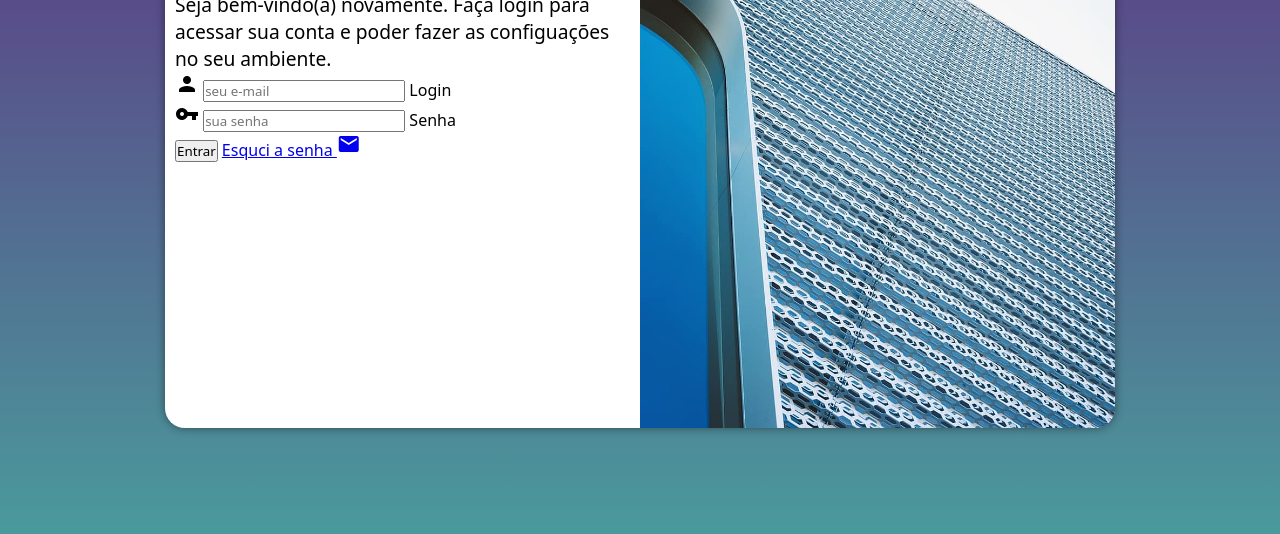
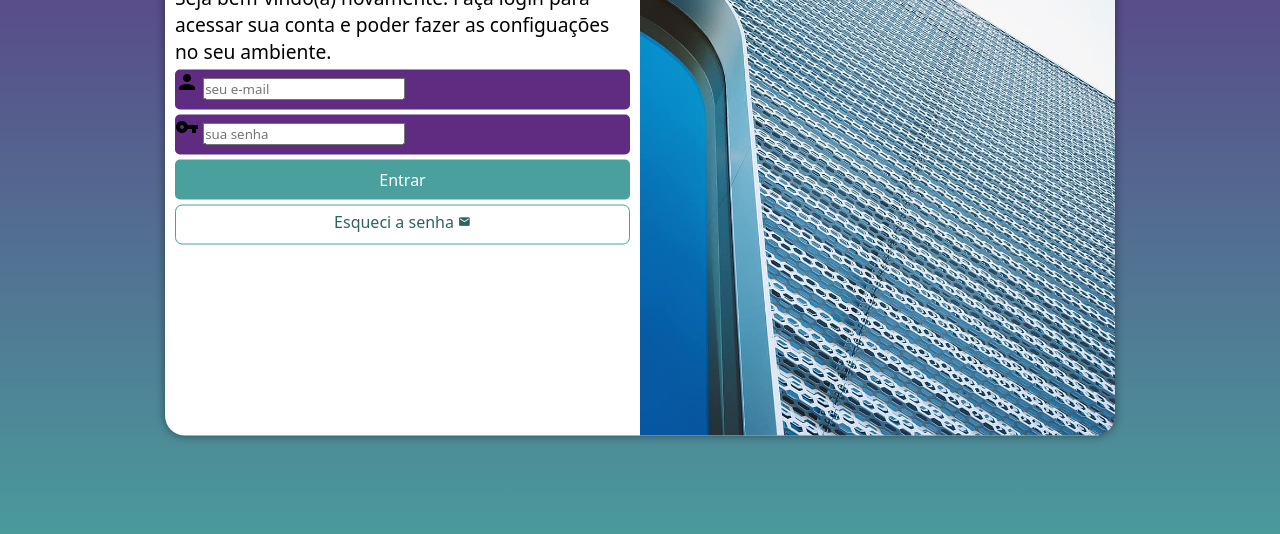
Before and after one commit to Janilene/projeto-login, a plain HTML site: page index.html in a window 1280 px wide. Shown: the part 222-756 px from the top of the page. Drawn offline with Linux system fonts and the light colour scheme.

Commit message:
formatação do formulario

```diff
--- a/estilos/style.css
+++ b/estilos/style.css
@@ -1,11 +1,9 @@
 @charset "UTF-8";
 
 /*
-
     Paleta de cores
     Verde: #49a09d
     Lilás: #5f2c82
-
 */
 
 * {
@@ -37,7 +35,7 @@ section#login {
 
     background-color: white;
     width: 250px;
-    height: 500px;
+    height: 515px;
     border-radius: 20px;
     box-shadow: 0px 0px 10px rgba(0, 0, 0, 0.450);
 
@@ -70,3 +68,55 @@ div#formulario > h1 {
 div#formulario > p {
     font-size: 1.2em;
 }
+
+form > div.campo {
+    background-color: #5f2c82;
+    display: block;
+    width: 100%;
+    height: 40px;
+    border-radius: 5px;
+    margin: 5px 0px;
+}
+
+div.campo > label {
+    display: none;
+}
+
+form > input[type=submit] {
+    display: block;
+    font-size: 1em;
+    width: 100%;
+    height: 40px;
+    background-color: #49a09d;
+    color: white;
+    border: none;
+    border-radius: 5px;
+    cursor: pointer;
+}
+
+form > input [type=submit]:hover {
+    background-color: #2d6462;
+}
+
+form > a.botao {
+    display: block;
+    text-align: center;
+    font-size: 1em;
+    width: 100%;
+    height: 40px;
+    padding-top: 5px;
+    margin-top: 5px;
+    background-color: white;
+    color: #2d6462;
+    border: 1px solid #49a09d;
+    border-radius: 7px;
+    text-decoration: none;
+}
+
+form > a.botao:hover {
+    background-color: #6cd3cf;
+}
+
+form > a.botao > i {
+    font-size: 0.8em;
+}
--- a/index.html
+++ b/index.html
@@ -32,7 +32,7 @@
                         <label for="isenha">Senha</label>
                     </div>
                     <input type="submit" value="Entrar">
-                    <a href="esqueci.html">Esquci a senha <i class="material-icons">mail</i>
+                    <a href="esqueci.html" class="botao">Esqueci a senha <i class="material-icons">mail</i>
                     </a>
                 </form>
             </div>
```
